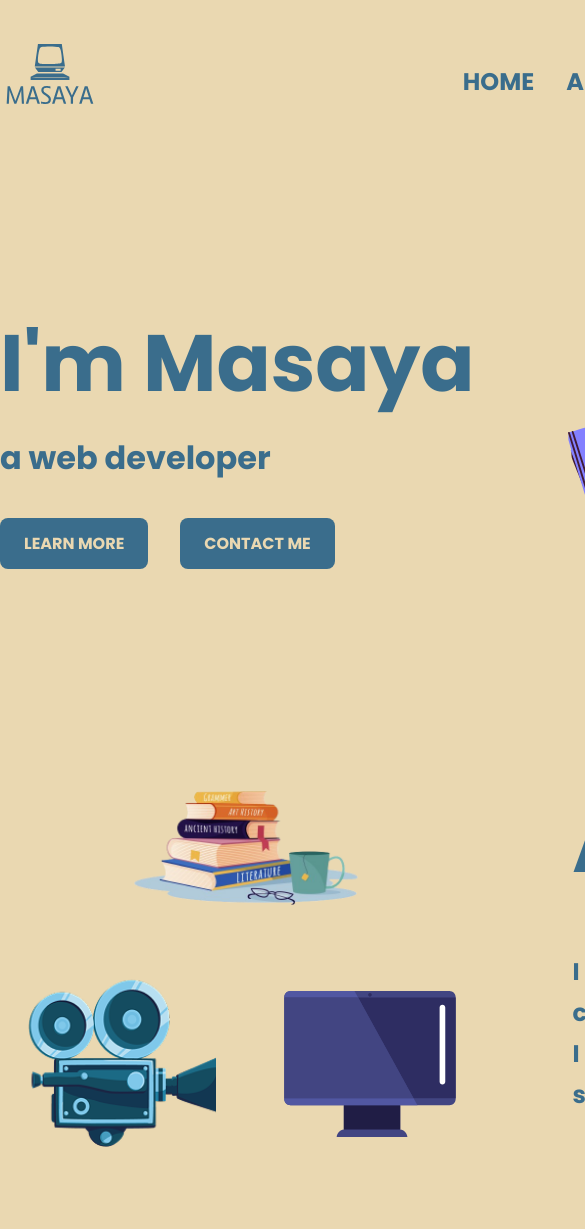
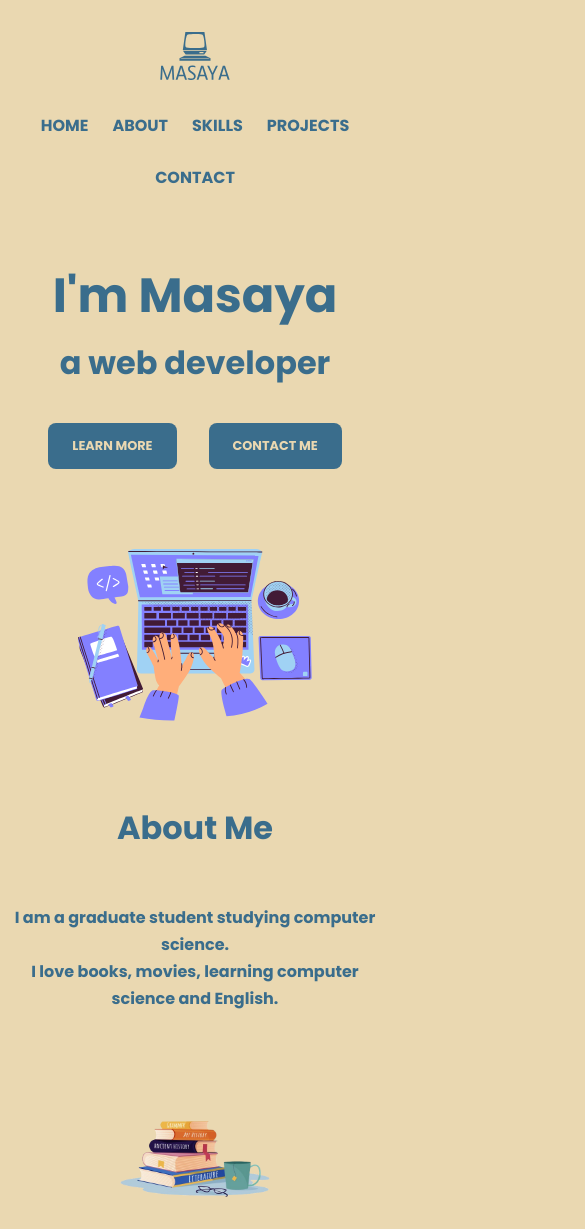
Before and after one commit to Masayasanyo/portfolio, a plain HTML site: page index.html in a window 390 px wide. Shown: the top 1229 px of the page, 585 px wide, since content can reach past the window. Drawn offline with Linux system fonts and the light colour scheme; some packages are replaced by stand-ins of ours.

Commit message:
add media query

```diff
--- a/css/styles.css
+++ b/css/styles.css
@@ -19,7 +19,7 @@ img {
     max-width: 100%;
 }
 section {
-    width: 1065px;
+    max-width: 1065px;
     margin: 5rem auto 8rem auto;
     display: flex;
     justify-content: space-between;
@@ -61,7 +61,7 @@ p {
 
 /* header */
 header {
-    width: 1065px;
+    max-width: 1065px;
     display: flex;
     justify-content: space-between;
     align-items: center;
@@ -196,3 +196,106 @@ header {
 #github {
     width: 20px;
 }
+
+@media (max-width: 800px) {
+    section {
+        margin: 3rem auto 5rem auto;
+        flex-direction: column;
+        gap: 5rem;
+        text-align: center;
+    }
+    h2 {
+        font-size: 3rem;
+    }
+    h3 {
+        font-size: 2rem;
+    }
+    p {
+        font-size: 1.0rem;
+    }
+    .btn {
+        font-size: 0.8rem;
+    }
+    #about, #skills{
+        display: flex;
+        flex-direction: column;
+        justify-content: center;
+        gap: 5rem;
+    }
+
+    /* hero */
+    .hero-img {
+        width: 60%;
+        margin: 0 auto;
+    }
+
+    /* about */
+    .about-text {
+        order: 1;
+    }
+    .about-imgs {
+        display: grid;
+        gap: 1rem;
+        grid-template-columns: repeat(2, 1fr);
+        grid-template-rows: repeat(2, 1fr);
+
+        order: 2;
+    }
+    #book {
+        width: 200px;
+    }
+    #movie, #pc {
+        width: 120px;
+    }
+
+    /* skill */
+    .skill-imgs {
+        gap: .8rem;
+    }
+    .language {
+        width: 60px;
+    }
+
+    /* project */
+    #project {
+        gap: 0;
+    }
+    .project-list {
+        flex-direction: column;
+        gap: 1.5rem;
+    }
+    .project {
+        align-items: center;
+        margin: 0 1rem;
+    }
+
+
+    .img-back {
+        padding: .5rem;
+        width: 280px;
+        height: 160px;
+    }
+    .project-title, .project-languages {
+        text-align: center;
+    }
+    .project-languages, .project-info {
+        font-size: 0.9rem;
+    }
+    .project .btn {
+        margin: 0 auto;
+    }
+
+    /* header */
+    header {
+        flex-direction: column;
+        padding: 1.0rem 0;
+    }
+    .logo {
+        width: 80px;
+    }
+    .main-nav {
+        flex-wrap: wrap;
+        gap: 1.5rem;
+        font-size: 1.0rem;
+    }
+}
--- a/index.html
+++ b/index.html
@@ -36,9 +36,7 @@
                     <a class="btn" href="#contact">CONTACT ME</a>
                 </div>
             </div>
-            <div>
-                <img src="assets/programing.svg" alt="programing">
-            </div>
+                <img src="assets/programing.svg" alt="programing" class="hero-img">
         </section>
 
         <section id="about">
@@ -48,7 +46,7 @@
                 <img src="assets/pc.svg" alt="pc" id="pc">
             </div>
 
-            <div>
+            <div class="about-text">
                 <h3>About Me</h3>
                 <p>
                     I am a graduate student studying computer science.<br/>
```
